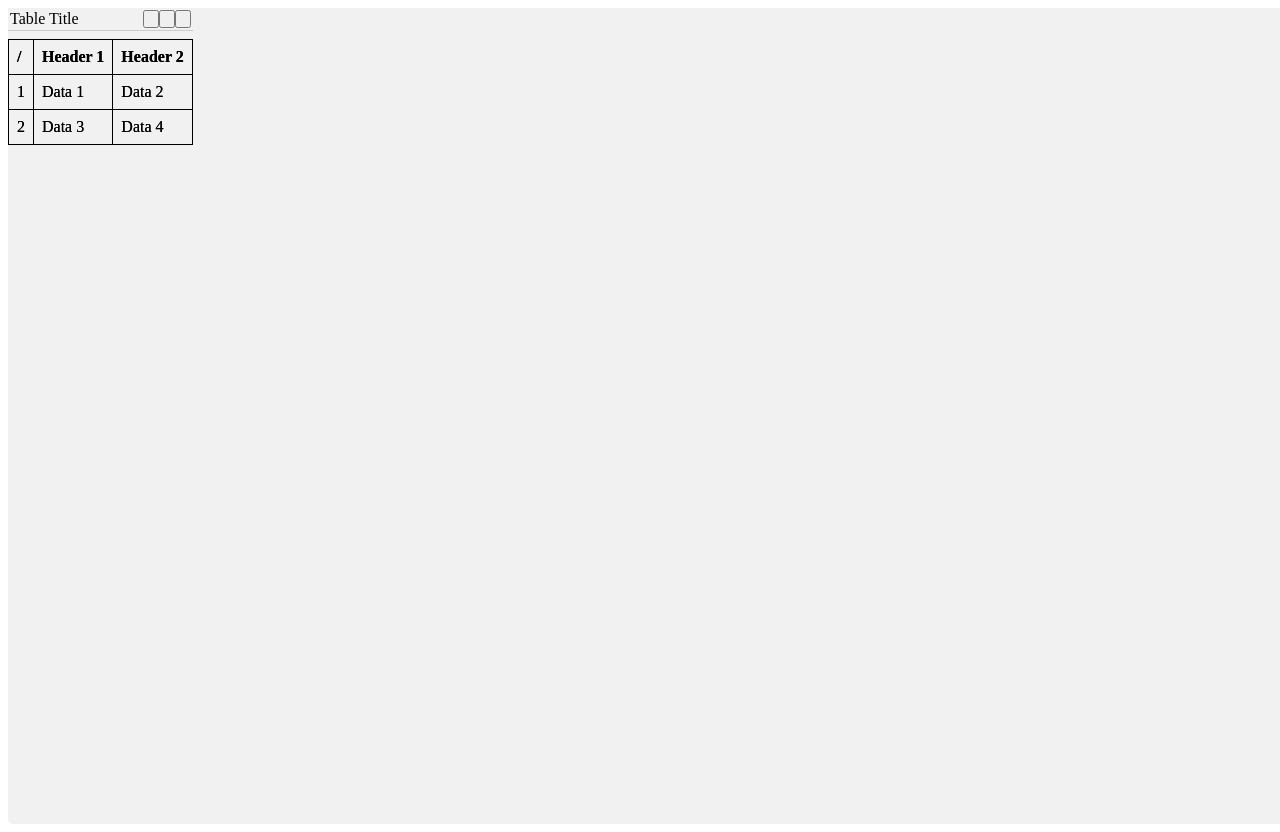
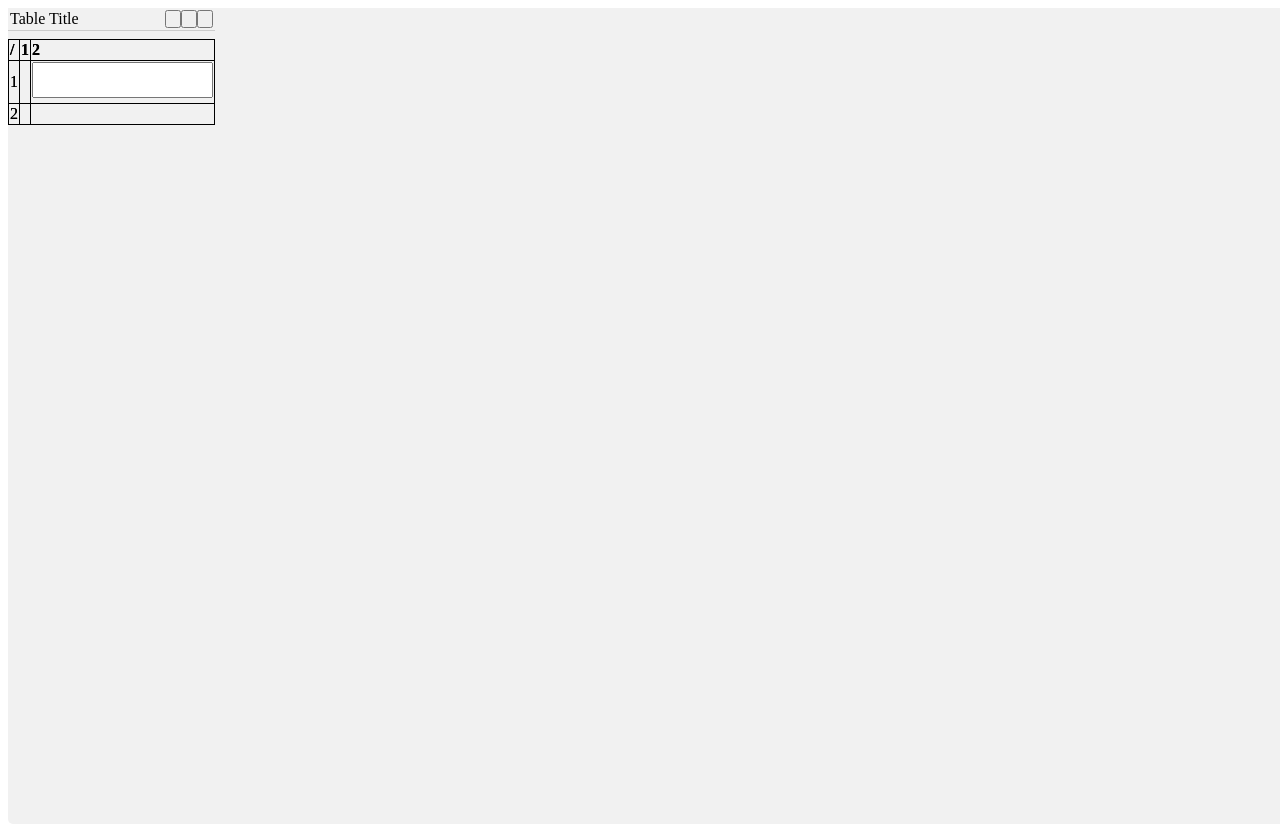
Before and after one commit to wrist0neye/svelte_sample1, a SvelteKit app: page / in a window 1280 px wide. Built offline with nearby package versions, Linux system fonts and the light colour scheme.

Commit message:
not completed text editing function like excel

```diff
--- a/src/Components/ResizableTable.svelte
+++ b/src/Components/ResizableTable.svelte
@@ -6,6 +6,9 @@
   let isResizingCol = false;
   let isResizingRow = false;
   let colSeps=[null,null,null], rowSeps=[null,null,null];
+  let contents= [["", ""],["", ""]];
+  let col_label = "Column Separator";
+  let row_label = "Row Separator";
 
   let startX, startY, startWidth, startHeight;
   export let initialX = 10, initialY = 10;
@@ -113,6 +116,12 @@
 </script>
 
 <style>
+  div {
+    -webkit-user-select:none;
+    -moz-user-select:none;
+    -ms-user-select:none;
+    -user-select:none
+  }
   table {
     border-collapse: collapse;
     width: 100%;
@@ -122,10 +131,28 @@
     grid-row : 1;
   }
   th, td {
+    min-width: 0;
+    min-height: 0;
     border: 1px solid black;
-    padding: 8px;
     text-align: left;
     position: relative;
+  }
+  textarea {
+    resize: none;
+  }
+  .td_content {
+    position: relative;
+    margin: 0;
+    padding: 0;
+    width:100%;
+    height: 100%;
+  }
+  .td_content:hover{
+    cursor: pointer;
+    border: 1px solid navy;
+  }
+  .col_sep, .row_sep {
+    z-index: 1;
   }
   .col_sep {
     position: absolute;
@@ -165,8 +192,8 @@
   }
 
   .table_container {
-    overflow-x: auto;
-    overflow-y: auto;
+    overflow-x: visible;
+    overflow-y: visible;
     display: grid;
     /* transition: all 0.2s ease-in-out; */
   }
@@ -226,20 +253,20 @@
   }
 
   .add_col{
-    min-width: 1rem;
+    width: 1rem;
     grid-row : 1;
     grid-column : 2;
     cursor: col-resize;
   }
   .add_row{
-    min-height: 1rem;
+    height: 1rem;
     grid-row : 2;
     grid-column : 1;
     cursor: row-resize;
   }
   .modify_cell{
-    min-width: 1rem;
-    min-height: 1rem;
+    width: 1rem;
+    height: 1rem;
     grid-row : 2;
     grid-column : 2;
     cursor: se-resize;
@@ -263,16 +290,16 @@
         <tr>
           <th>
             /
-            <div class="col_sep" bind:this={colSeps[0]} on:mousedown={(e)=>onMouseDownCol(e, colSeps[0].parentElement)}></div>
-            <div class="row_sep" bind:this={rowSeps[0]} on:mousedown={(e)=>onMouseDownRow(e, rowSeps[0].parentElement)}></div>
+            <div class="col_sep" bind:this={colSeps[0]} aria-label={col_label} on:mousedown={(e)=>onMouseDownCol(e, colSeps[0].parentElement)}></div>
+            <div class="row_sep" bind:this={rowSeps[0]} aria-label={row_label} on:mousedown={(e)=>onMouseDownRow(e, rowSeps[0].parentElement)}></div>
           </th>
           <th>
-            Header 1
-            <div class="col_sep" bind:this={colSeps[1]} on:mousedown={(e)=>onMouseDownCol(e, colSeps[1].parentElement)}></div>
+            1
+            <div class="col_sep" bind:this={colSeps[1]} aria-label={col_label} on:mousedown={(e)=>onMouseDownCol(e, colSeps[1].parentElement)}></div>
           </th>
           <th>
-            Header 2
-            <div class="col_sep" bind:this={colSeps[2]} on:mousedown={(e)=>onMouseDownCol(e, colSeps[2].parentElement)}></div>
+            2
+            <div class="col_sep" bind:this={colSeps[2]} aria-label={col_label} on:mousedown={(e)=>onMouseDownCol(e, colSeps[2].parentElement)}></div>
           </th>
         </tr>
       </thead>
@@ -280,25 +307,29 @@
         <tr>
           <td>
             1
-            <div class="row_sep" bind:this={rowSeps[1]} on:mousedown={(e)=>onMouseDownRow(e, rowSeps[1].parentElement)}></div>
+            <div class="row_sep" bind:this={rowSeps[1]} aria-label={row_label} on:mousedown={(e)=>onMouseDownRow(e, rowSeps[1].parentElement)}></div>
           </td>
           <td>
-            Data 1
+            <!-- <input type="text" class="td_content"> -->
+            <div class="td_content">{contents[0][0]}</div>
           </td>
           <td>
-            Data 2
+            <!-- <label class="td_content">Data 2</label> -->
+            <textarea name="" id="">{contents[0][0]}</textarea>
           </td>
         </tr>
         <tr>
           <td>
             2
-            <div class="row_sep" bind:this={rowSeps[2]} on:mousedown={(e)=>onMouseDownRow(e, rowSeps[2].parentElement)}></div>
+            <div class="row_sep" bind:this={rowSeps[2]} aria-label={row_label} on:mousedown={(e)=>onMouseDownRow(e, rowSeps[2].parentElement)}></div>
           </td>
           <td>
-            Data 3
+            <!-- <label for="2-1" class="td_content">
+              <input type="text" id="2-1" class="td_content"/>
+            </label> -->
           </td>
           <td>
-            Data 4
+            <!-- <textarea name="" id="" class="td_content">Data4</textarea> -->
           </td>
         </tr>
       </tbody>
```
